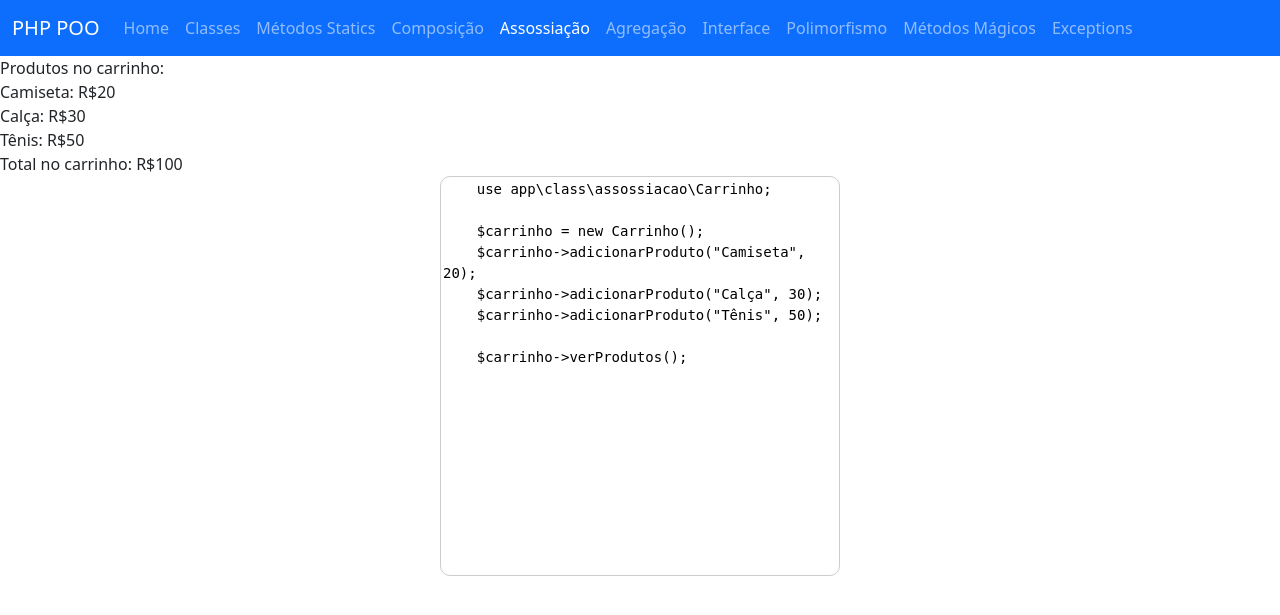
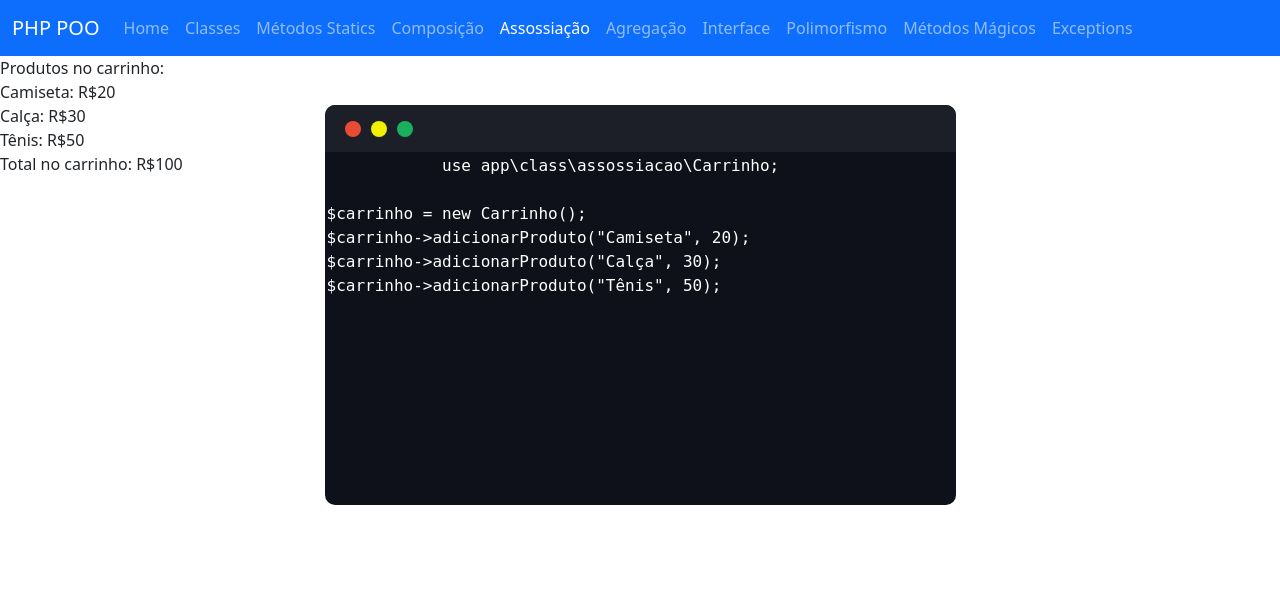
Before and after one commit to FelipeRibeir0/CursoFullStack, a PHP site: page /views/assossiacao.php in a window 1280 px wide. Shown: the top 615 px of the page. Run offline with PHP 8.4, Linux system fonts and the light colour scheme.

Commit message:
update codebox

```diff
--- a/secoes/sec04/css/codebox.css
+++ b/secoes/sec04/css/codebox.css
@@ -1,29 +1,76 @@
+:root {
+    --background-color: #0f111a;
+    --header-background-color: #1d1f28;
+    --red-color: #e94b35;
+    --yellow-color: #f0f000;
+    --green-color: #1aaf5c;
+    --scrollbar-color: #666;
+}
+
 body {
     overflow-y: hidden;
 }
 
-code {
+#container {
     display: flex;
     justify-content: center;
     align-items: center;
-    width: 100%;
+    width: 100vw;
     height: 470px;
-    padding: 10px;
+    position: absolute;
+    top: 70px;
 }
 
-.code-box {
-    border: 1px solid #ccc;
-    width: 400px;
+.code-container {
+    border-radius: 10px;
+    background: var(--background-color);
+    width: 631px;
     height: 400px;
+}
+
+.code-container header {
+    display: flex;
+    align-items: center;
+    padding: 20px;
+    border-radius: 10px 10px 0 0;
+    background-color: var(--header-background-color);
+    width: 100%;
+    height: 47px;
+    gap: 10px;
+}
+
+.code-container div {
+    width: 16px;
+    height: 16px;
+    border-radius: 100%;
+}
+
+.redBall {
+    background-color: var(--red-color);
+}
+.yellowBall {
+    background-color: var(--yellow-color);
+}
+.greenBall {
+    background-color: var(--green-color);
+}
+
+textarea {
+    color: white;
+    background: transparent;
+    width: 100%;
+    height: 86%;
     resize: none;
     outline: none;
+    border: none;
     font-family: monospace;
     border-radius: 10px;
 }
 
-.code-box::-webkit-scrollbar {
+textarea::-webkit-scrollbar {
     width: 12px;
 }
-.code-box::-webkit-scrollbar-thumb {
-    background-color: #666;
+
+textarea::-webkit-scrollbar-thumb {
+    background-color: var(--scrollbar-color);
 }
--- a/secoes/sec04/views/assossiacao.php
+++ b/secoes/sec04/views/assossiacao.php
@@ -50,18 +50,25 @@ require "../vendor/autoload.php";
     $carrinho->verProdutos();
 
     ?>
-    <code style="height: 50vh;">
-        <textarea class="code-box" readonly>
-    use app\class\assossiacao\Carrinho;
 
-    $carrinho = new Carrinho();
-    $carrinho->adicionarProduto("Camiseta", 20);
-    $carrinho->adicionarProduto("Calça", 30);
-    $carrinho->adicionarProduto("Tênis", 50);
+    <div id="container">
+        <div class="code-container">
+            <header>
+                <div class="redBall"></div>
+                <div class="yellowBall"></div>
+                <div class="greenBall"></div>
+            </header>
+            <textarea class="code-box" readonly>
+            use app\class\assossiacao\Carrinho;
 
-    $carrinho->verProdutos();
+$carrinho = new Carrinho();
+$carrinho->adicionarProduto("Camiseta", 20);
+$carrinho->adicionarProduto("Calça", 30);
+$carrinho->adicionarProduto("Tênis", 50);
         </textarea>
-    </code>
+        </div>
+    </div>
+
 </body>
 
 </html>
```
Also changed, not shown: secoes/sec04/views/__magicos.php (+8 -3 lines), secoes/sec04/views/agregacao.php (+11 -3 lines), secoes/sec04/views/classes.php (+10 -3 lines), secoes/sec04/views/composicao.php (+14 -4 lines), secoes/sec04/views/exception.php (+8 -3 lines), secoes/sec04/views/interface.php (+11 -3 lines), secoes/sec04/views/polimorfismo.php (+12 -3 lines), secoes/sec04/views/static.php (+13 -6 lines).
